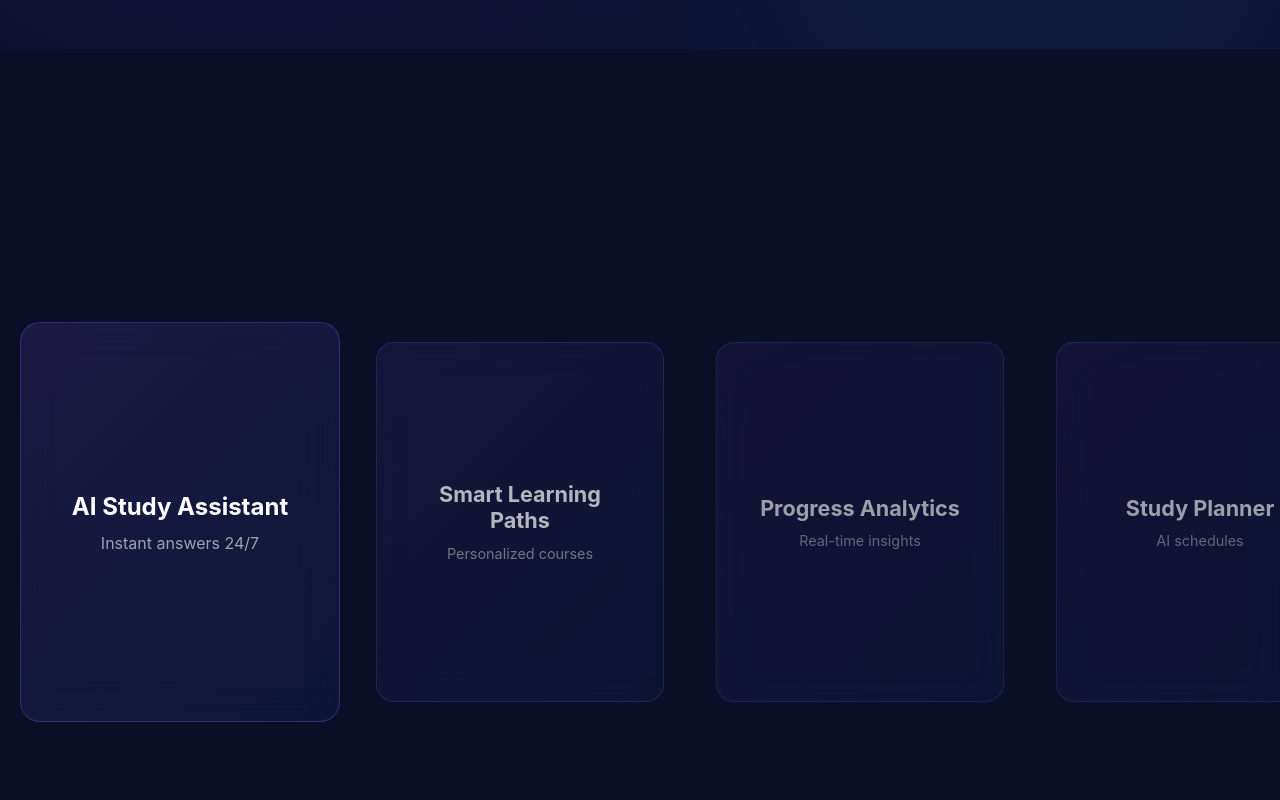
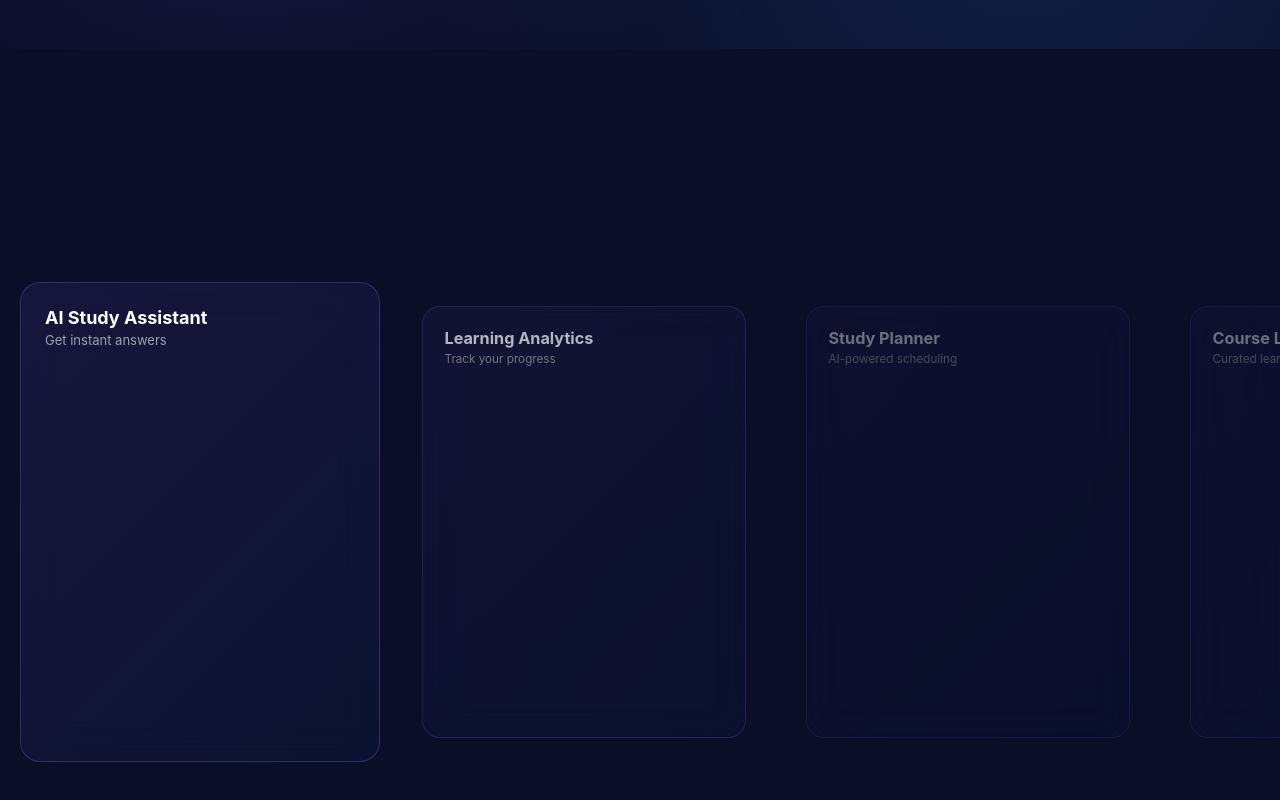
Before and after one commit to emmagreat49-glitch/ilearn-nextjs, a Next.js app: page / in a window 1280 px wide. Shown: the part 751-1551 px from the top of the page. Built offline with nearby package versions, Linux system fonts and the light colour scheme.

Commit message:
feat: add visual product previews for each feature card

```diff
--- a/app/page.tsx
+++ b/app/page.tsx
@@ -56,8 +56,8 @@ export default function HomePage() {
         </div>
       </section>
 
-      {/* Features - Horizontal Scroll */}
-      <HorizontalScroll scrollY={scrollY} />
+      {/* Visual Features - Horizontal Scroll */}
+      <VisualFeaturesSection scrollY={scrollY} />
 
       {/* Stats */}
       <section style={{ position: 'relative', padding: '100px 20px', maxWidth: '1000px', margin: '0 auto', zIndex: 2 }}>
@@ -99,32 +99,222 @@ export default function HomePage() {
   )
 }
 
-function HorizontalScroll({ scrollY }: { scrollY: number }) {
+function VisualFeaturesSection({ scrollY }: { scrollY: number }) {
   const features = [
-    { title: 'AI Study Assistant', desc: 'Instant answers 24/7' },
-    { title: 'Smart Learning Paths', desc: 'Personalized courses' },
-    { title: 'Progress Analytics', desc: 'Real-time insights' },
-    { title: 'Study Planner', desc: 'AI schedules' },
-    { title: 'Study Reminder', desc: 'Never miss a session' },
-    { title: 'Mock Exams', desc: 'Practice with AI feedback' },
+    {
+      title: 'AI Study Assistant',
+      subtitle: 'Get instant answers',
+      preview: <ChatPreview />,
+    },
+    {
+      title: 'Learning Analytics',
+      subtitle: 'Track your progress',
+      preview: <AnalyticsPreview />,
+    },
+    {
+      title: 'Study Planner',
+      subtitle: 'AI-powered scheduling',
+      preview: <PlannerPreview />,
+    },
+    {
+      title: 'Course Library',
+      subtitle: 'Curated learning paths',
+      preview: <CoursePreview />,
+    },
+    {
+      title: 'Flashcards',
+      subtitle: 'Interactive learning',
+      preview: <FlashcardPreview />,
+    },
+    {
+      title: 'Mock Exams',
+      subtitle: 'Practice & improve',
+      preview: <ExamPreview />,
+    },
   ]
 
   const progress = Math.min(1, Math.max(0, (scrollY - 800) / 2000))
-  const scrollAmount = -progress * (features.length - 1) * 320
+  const scrollAmount = -progress * (features.length - 1) * 360
 
   return (
     <section style={{ position: 'relative', height: '400vh', zIndex: 2 }}>
       <div style={{ position: 'sticky', top: 0, height: '100vh', overflow: 'hidden', display: 'flex', alignItems: 'center', padding: '0 20px' }}>
-        <div style={{ display: 'flex', gap: '20px', width: 'fit-content', transform: `translateX(${scrollAmount}px)`, transition: 'transform 0.05s linear' }}>
+        <div style={{ display: 'flex', gap: '24px', width: 'fit-content', transform: `translateX(${scrollAmount}px)`, transition: 'transform 0.05s linear' }}>
           {features.map((f, i) => (
-            <div key={i} style={{ minWidth: '320px', height: '400px', padding: '40px', background: 'linear-gradient(135deg, rgba(139, 92, 246, 0.15) 0%, rgba(59, 130, 246, 0.08) 100%)', border: '1px solid rgba(139, 92, 246, 0.3)', borderRadius: '20px', backdropFilter: 'blur(20px)', display: 'flex', flexDirection: 'column', justifyContent: 'center', alignItems: 'center', textAlign: 'center', opacity: Math.max(0.6, 1 - Math.abs(progress * features.length - i) * 0.3), transform: `scale(${Math.max(0.9, 1 - Math.abs(progress * features.length - i) * 0.1)})` }}>
-              <h3 style={{ fontSize: '24px', fontWeight: '700', marginBottom: '12px', color: '#fff' }}>{f.title}</h3>
-              <p style={{ fontSize: '16px', color: '#9ca3af' }}>{f.desc}</p>
-            </div>
+            <FeaturePreviewCard key={i} {...f} progress={progress} index={i} total={features.length} />
           ))}
         </div>
       </div>
     </section>
+  )
+}
+
+function FeaturePreviewCard({ title, subtitle, preview, progress, index, total }: any) {
+  const cardProgress = Math.max(0, Math.min(1, (progress * total - index) * 1.5))
+
+  return (
+    <div style={{
+      minWidth: '360px',
+      height: '480px',
+      background: 'linear-gradient(135deg, rgba(139, 92, 246, 0.1) 0%, rgba(59, 130, 246, 0.05) 100%)',
+      border: '1px solid rgba(139, 92, 246, 0.3)',
+      borderRadius: '20px',
+      backdropFilter: 'blur(20px)',
+      padding: '24px',
+      display: 'flex',
+      flexDirection: 'column',
+      opacity: Math.max(0.4, 1 - Math.abs(progress * total - index) * 0.3),
+      transform: `scale(${Math.max(0.9, 1 - Math.abs(progress * total - index) * 0.1)})`,
+      transition: 'all 0.1s ease-out',
+    }}>
+      {/* Header */}
+      <div style={{ marginBottom: '16px' }}>
+        <h3 style={{ fontSize: '18px', fontWeight: '700', marginBottom: '4px', color: '#fff' }}>{title}</h3>
+        <p style={{ fontSize: '13px', color: '#9ca3af' }}>{subtitle}</p>
+      </div>
+
+      {/* Preview */}
+      <div style={{
+        flex: 1,
+        background: 'rgba(0, 0, 0, 0.3)',
+        borderRadius: '12px',
+        overflow: 'hidden',
+        border: '1px solid rgba(139, 92, 246, 0.2)',
+        opacity: cardProgress,
+        transform: `translateY(${(1 - cardProgress) * 10}px)`,
+      }}>
+        {preview}
+      </div>
+    </div>
+  )
+}
+
+// AI Chat Preview
+function ChatPreview() {
+  return (
+    <div style={{ padding: '12px', fontSize: '11px', height: '100%', display: 'flex', flexDirection: 'column', gap: '8px' }}>
+      <div style={{ background: 'rgba(139, 92, 246, 0.3)', padding: '8px 10px', borderRadius: '6px', color: '#9ca3af', maxWidth: '85%' }}>How do I solve quantum mechanics?</div>
+      <div style={{ background: 'rgba(59, 130, 246, 0.3)', padding: '8px 10px', borderRadius: '6px', color: '#9ca3af', alignSelf: 'flex-end', maxWidth: '85%' }}>Quantum mechanics involves... (AI-generated answer)</div>
+      <div style={{ background: 'rgba(139, 92, 246, 0.3)', padding: '8px 10px', borderRadius: '6px', color: '#9ca3af', maxWidth: '85%' }}>Can you explain superposition?</div>
+      <div style={{ marginTop: 'auto', padding: '8px', background: 'rgba(139, 92, 246, 0.2)', borderRadius: '4px', borderTop: '1px solid rgba(139, 92, 246, 0.3)', fontSize: '10px', color: '#6b7280' }}>Type your question...</div>
+    </div>
+  )
+}
+
+// Learning Analytics Preview
+function AnalyticsPreview() {
+  return (
+    <div style={{ padding: '12px', height: '100%', display: 'flex', flexDirection: 'column', gap: '12px' }}>
+      <div style={{ fontSize: '11px', color: '#9ca3af', display: 'flex', justifyContent: 'space-between' }}>
+        <span>Today's Progress</span>
+        <span style={{ color: '#60a5fa', fontWeight: '700' }}>75%</span>
+      </div>
+      <div style={{ background: 'rgba(139, 92, 246, 0.2)', height: '6px', borderRadius: '3px', overflow: 'hidden' }}>
+        <div style={{ background: 'linear-gradient(90deg, #a78bfa, #60a5fa)', height: '100%', width: '75%' }} />
+      </div>
+      <div style={{ display: 'grid', gridTemplateColumns: '1fr 1fr', gap: '8px', marginTop: '8px' }}>
+        <div style={{ background: 'rgba(59, 130, 246, 0.2)', padding: '8px', borderRadius: '6px', fontSize: '10px', textAlign: 'center' }}>
+          <div style={{ color: '#60a5fa', fontWeight: '700' }}>24h</div>
+          <div style={{ color: '#6b7280', fontSize: '9px' }}>Streak</div>
+        </div>
+        <div style={{ background: 'rgba(139, 92, 246, 0.2)', padding: '8px', borderRadius: '6px', fontSize: '10px', textAlign: 'center' }}>
+          <div style={{ color: '#a78bfa', fontWeight: '700' }}>1.2h</div>
+          <div style={{ color: '#6b7280', fontSize: '9px' }}>Today</div>
+        </div>
+      </div>
+      <svg viewBox="0 0 100 40" style={{ marginTop: '8px', height: '30px', width: '100%' }}>
+        <polyline points="5,25 15,15 25,20 35,10 45,18 55,12 65,22 75,16 85,20 95,10" stroke="#60a5fa" strokeWidth="1.5" fill="none" />
+        <polyline points="5,25 15,15 25,20 35,10 45,18 55,12 65,22 75,16 85,20 95,10" stroke="url(#grad)" strokeWidth="0.5" fill="url(#grad)" opacity="0.2" />
+        <defs>
+          <linearGradient id="grad" x1="0%" y1="0%" x2="0%" y2="100%">
+            <stop offset="0%" stopColor="#60a5fa" stopOpacity="1" />
+            <stop offset="100%" stopColor="#60a5fa" stopOpacity="0" />
+          </linearGradient>
+        </defs>
+      </svg>
+    </div>
+  )
+}
+
+// Study Planner Preview
+function PlannerPreview() {
+  return (
+    <div style={{ padding: '12px', height: '100%', display: 'flex', flexDirection: 'column', gap: '6px' }}>
+      <div style={{ fontSize: '11px', color: '#9ca3af', fontWeight: '700' }}>This Week</div>
+      {[
+        { day: 'Mon', time: '2h', color: '#a78bfa' },
+        { day: 'Tue', time: '1.5h', color: '#60a5fa' },
+        { day: 'Wed', time: '2.5h', color: '#a78bfa' },
+      ].map((item) => (
+        <div key={item.day} style={{ display: 'flex', justifyContent: 'space-between', alignItems: 'center', fontSize: '10px', padding: '6px', background: 'rgba(139, 92, 246, 0.1)', borderRadius: '4px' }}>
+          <span style={{ color: item.color, fontWeight: '700' }}>{item.day}</span>
+          <div style={{ background: item.color, height: '3px', width: '40px', borderRadius: '2px' }} />
+          <span style={{ color: '#9ca3af' }}>{item.time}</span>
+        </div>
+      ))}
+    </div>
+  )
+}
+
+// Course Library Preview
+function CoursePreview() {
+  return (
+    <div style={{ padding: '12px', height: '100%', display: 'flex', flexDirection: 'column', gap: '8px' }}>
+      {[
+        { title: 'Advanced Physics', level: 'Pro', color: '#a78bfa' },
+        { title: 'Python Basics', level: 'Beginner', color: '#60a5fa' },
+      ].map((course) => (
+        <div key={course.title} style={{ background: 'rgba(0, 0, 0, 0.4)', padding: '8px', borderRadius: '6px', borderLeft: `3px solid ${course.color}` }}>
+          <div style={{ fontSize: '11px', fontWeight: '700', color: '#fff', marginBottom: '2px' }}>{course.title}</div>
+          <div style={{ fontSize: '9px', color: course.color }}>{course.level}</div>
+        </div>
+      ))}
+    </div>
+  )
+}
+
+// Flashcard Preview
+function FlashcardPreview() {
+  return (
+    <div style={{ padding: '12px', height: '100%', display: 'flex', flexDirection: 'column', justifyContent: 'center', alignItems: 'center', gap: '16px' }}>
+      <div style={{
+        background: 'linear-gradient(135deg, rgba(139, 92, 246, 0.3), rgba(59, 130, 246, 0.2))',
+        border: '1px solid rgba(139, 92, 246, 0.4)',
+        borderRadius: '8px',
+        padding: '16px',
+        textAlign: 'center',
+        width: '100%',
+        minHeight: '80px',
+        display: 'flex',
+        alignItems: 'center',
+        justifyContent: 'center',
+        cursor: 'pointer',
+      }}>
+        <div style={{ fontSize: '12px', color: '#9ca3af', fontWeight: '700' }}>What is DNA?</div>
+      </div>
+      <div style={{ display: 'flex', gap: '6px', justifyContent: 'center', width: '100%' }}>
+        <div style={{ background: 'rgba(239, 68, 68, 0.3)', padding: '4px 8px', borderRadius: '4px', fontSize: '9px', color: '#ef4444' }}>✗</div>
+        <div style={{ background: 'rgba(34, 197, 94, 0.3)', padding: '4px 8px', borderRadius: '4px', fontSize: '9px', color: '#22c55e' }}>✓</div>
+      </div>
+    </div>
+  )
+}
+
+// Exam Preview
+function ExamPreview() {
+  return (
+    <div style={{ padding: '12px', height: '100%', display: 'flex', flexDirection: 'column', gap: '8px' }}>
+      <div style={{ fontSize: '11px', color: '#9ca3af', fontWeight: '700' }}>Physics Exam 2024</div>
+      <div style={{ background: 'rgba(139, 92, 246, 0.2)', padding: '8px', borderRadius: '6px', fontSize: '10px' }}>
+        <div style={{ color: '#9ca3af', marginBottom: '4px' }}>Score: 87/100</div>
+        <div style={{ background: 'rgba(0, 0, 0, 0.3)', height: '4px', borderRadius: '2px', overflow: 'hidden' }}>
+          <div style={{ background: '#22c55e', height: '100%', width: '87%' }} />
+        </div>
+      </div>
+      <div style={{ fontSize: '9px', color: '#9ca3af', padding: '6px', background: 'rgba(59, 130, 246, 0.1)', borderRadius: '4px' }}>
+        ✓ 35/40 Correct<br/>✗ 5 Need Review
+      </div>
+    </div>
   )
 }
 
```
